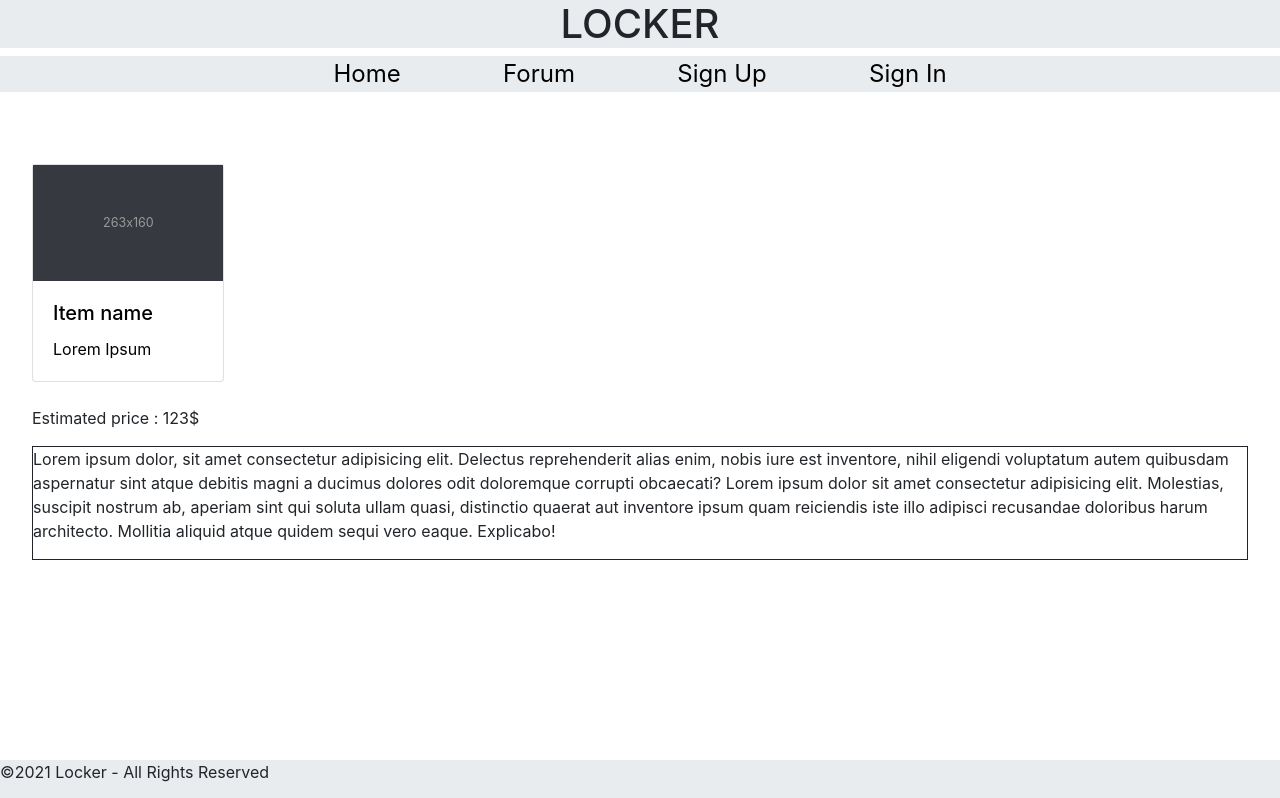
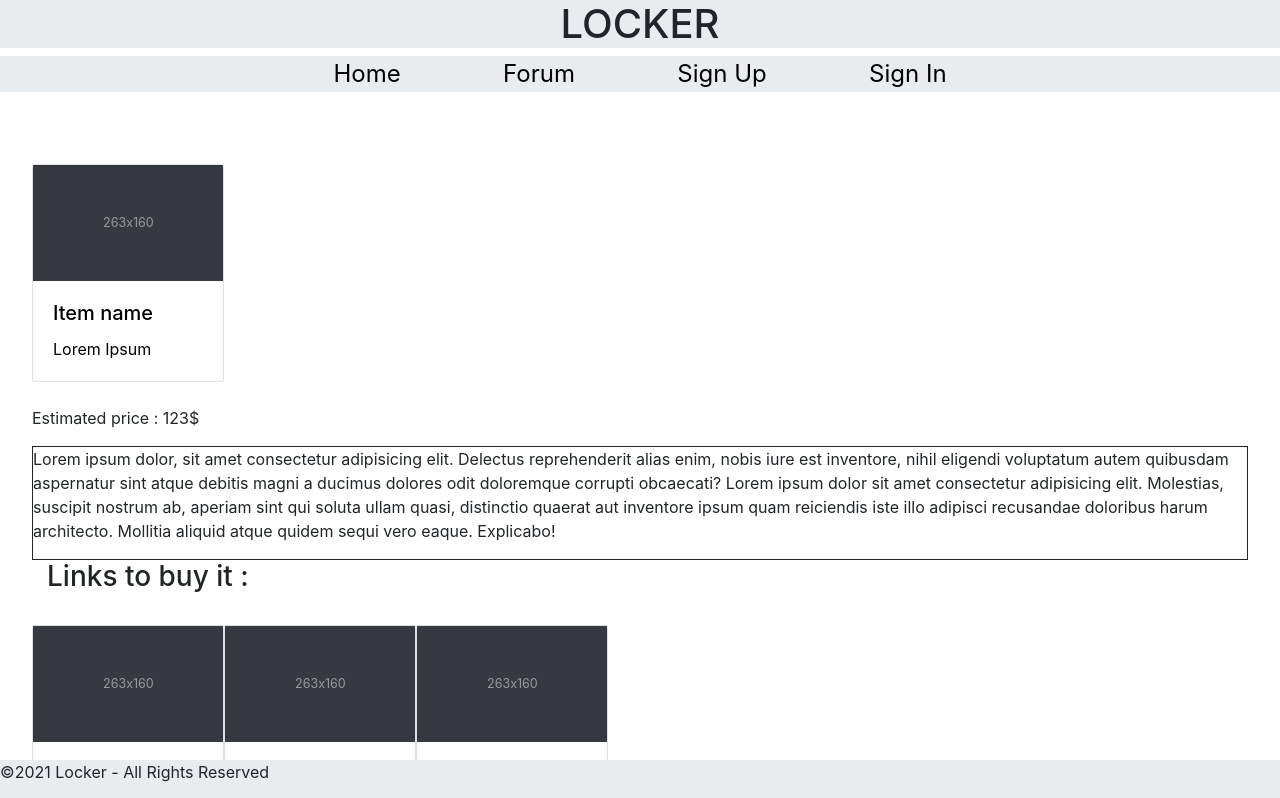
Before and after one commit to alexisbernier/locker-project, a React (Create React App) app: page /ItemPage in a window 1280 px wide. Shown: the top 798 px of the page. Built offline with nearby package versions, Linux system fonts and the light colour scheme.

Commit message:
update: added LinksToBuyIt component to ItemPage

```diff
--- a/src/pages/ItemPage.js
+++ b/src/pages/ItemPage.js
@@ -4,6 +4,7 @@ import SiteName from "../components/SiteName";
 import Item from "../components/Item";
 import styled from "@emotion/styled";
 import ItemDescription from "../components/ItemDescription";
+import LinksToBuyIt from "../components/LinksToBuyIt";
 
 const Container = styled.div`
   margin: 2rem;
@@ -20,6 +21,7 @@ const ItemPage = () => {
           <p>Estimated price : 123$</p>
         </div>
         <ItemDescription />
+        <LinksToBuyIt />
         <Footer />
       </Container>
     </>
```
